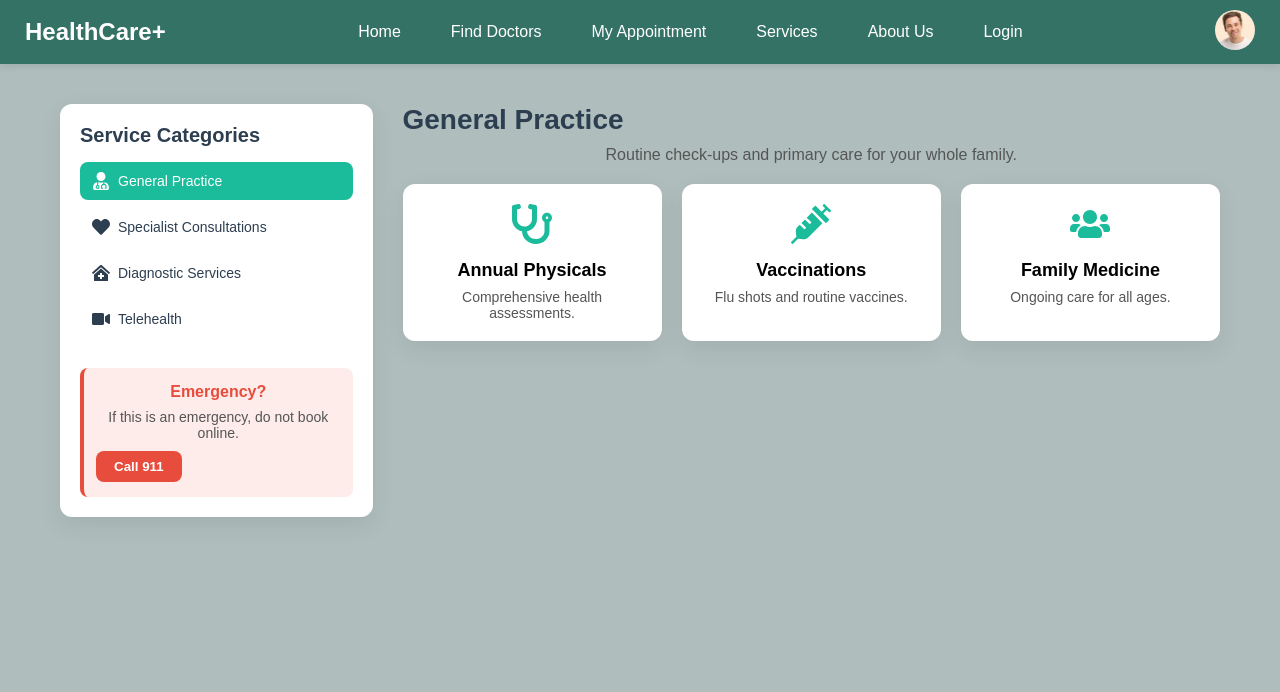
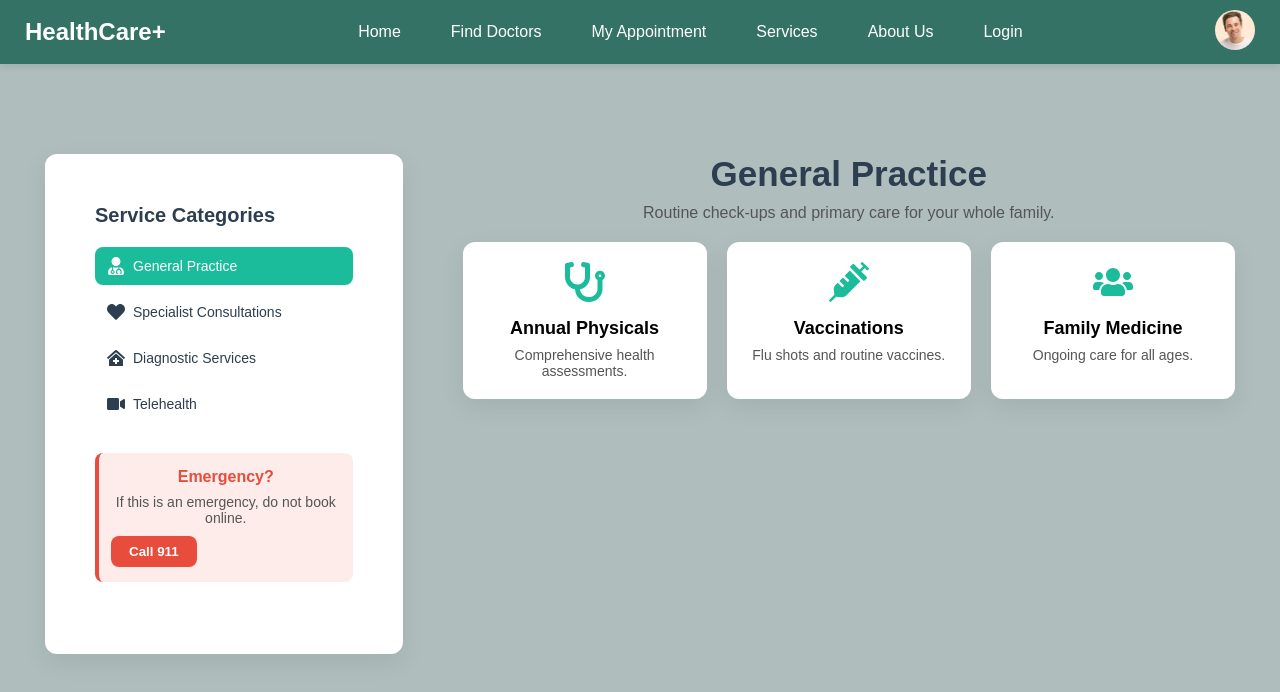
Before and after one commit to kamini-developer/HealthCare, a React app: page /services in a window 1280 px wide. Shown: the top 692 px of the page. Built offline with nearby package versions, Linux system fonts and the light colour scheme; the HTML template or start-up script is replaced by a standard one.

Commit message:
changing css service content

```diff
--- a/src/index.css
+++ b/src/index.css
@@ -971,13 +971,14 @@ button.message-btn:hover {
 }
 
 
-/* Container */
+/*  Services-Container */
+
 .services-container {
   display: flex;
   max-width: 1200px;
-  margin: 40px auto;
-  padding: 0 20px;
-  gap: 30px;
+  margin: 90px auto;
+  padding: 0 5px;
+  gap: 60px;
   font-family: 'Segoe UI', Tahoma, Geneva, Verdana, sans-serif;
 }
 
@@ -987,15 +988,15 @@ button.message-btn:hover {
   min-width: 220px;
   background-color: #fff;
   border-radius: 12px;
-  padding: 20px;
+  padding: 50px;
   box-shadow: 0 8px 25px rgba(0,0,0,0.08);
-  height: fit-content;
+  height: 500px
 }
 
 .services-sidebar h3 {
   font-size: 20px;
   font-weight: 700;
-  margin-bottom: 15px;
+  margin-bottom: 20px;
   color: #2c3e50;
 }
 
@@ -1073,10 +1074,11 @@ button.message-btn:hover {
 }
 
 .services-content h2 {
-  font-size: 28px;
+  font-size: 35px;
   font-weight: 700;
   margin-bottom: 10px;
   color: #2c3e50;
+  text-align: center;
 }
 
 .services-content .subtitle {
```
